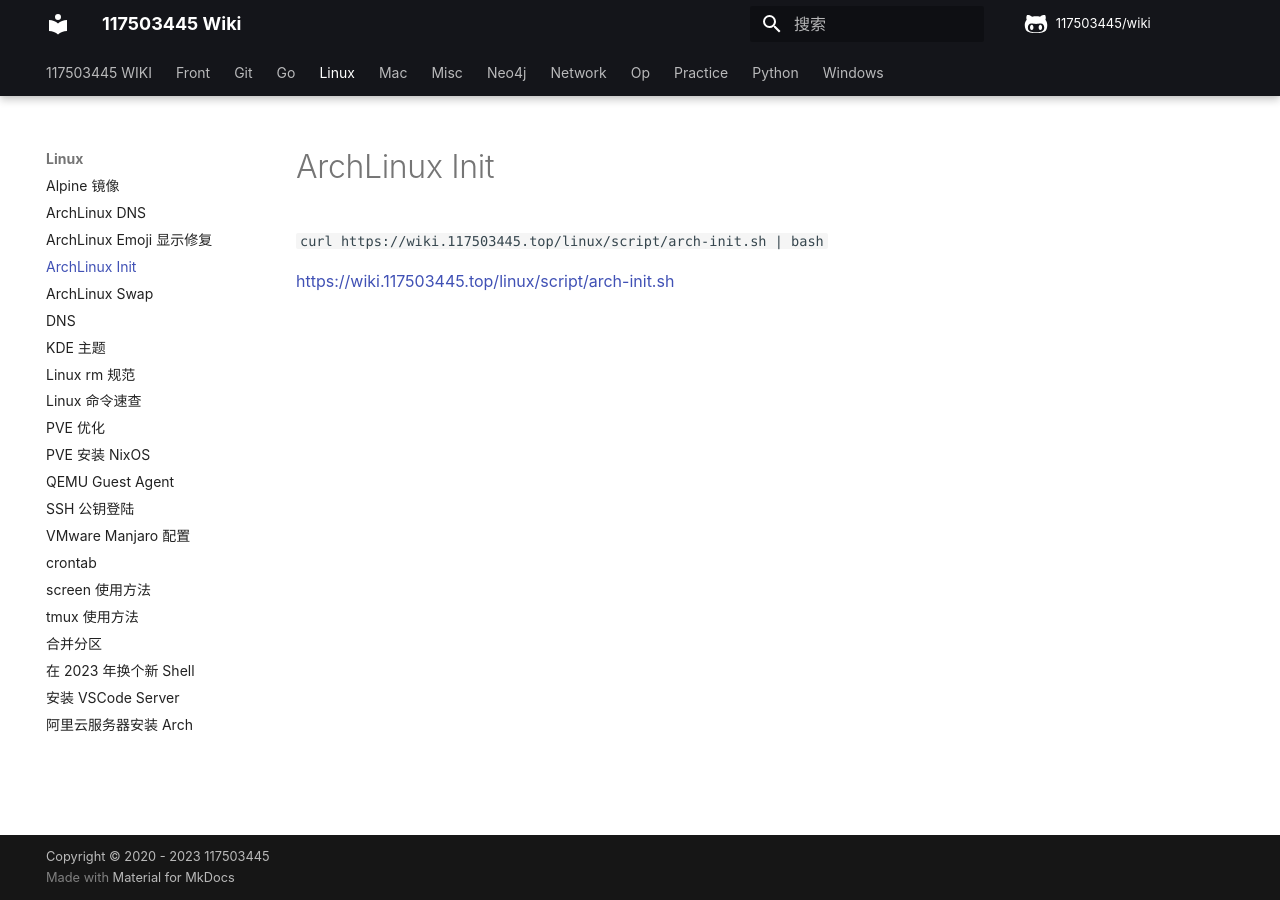
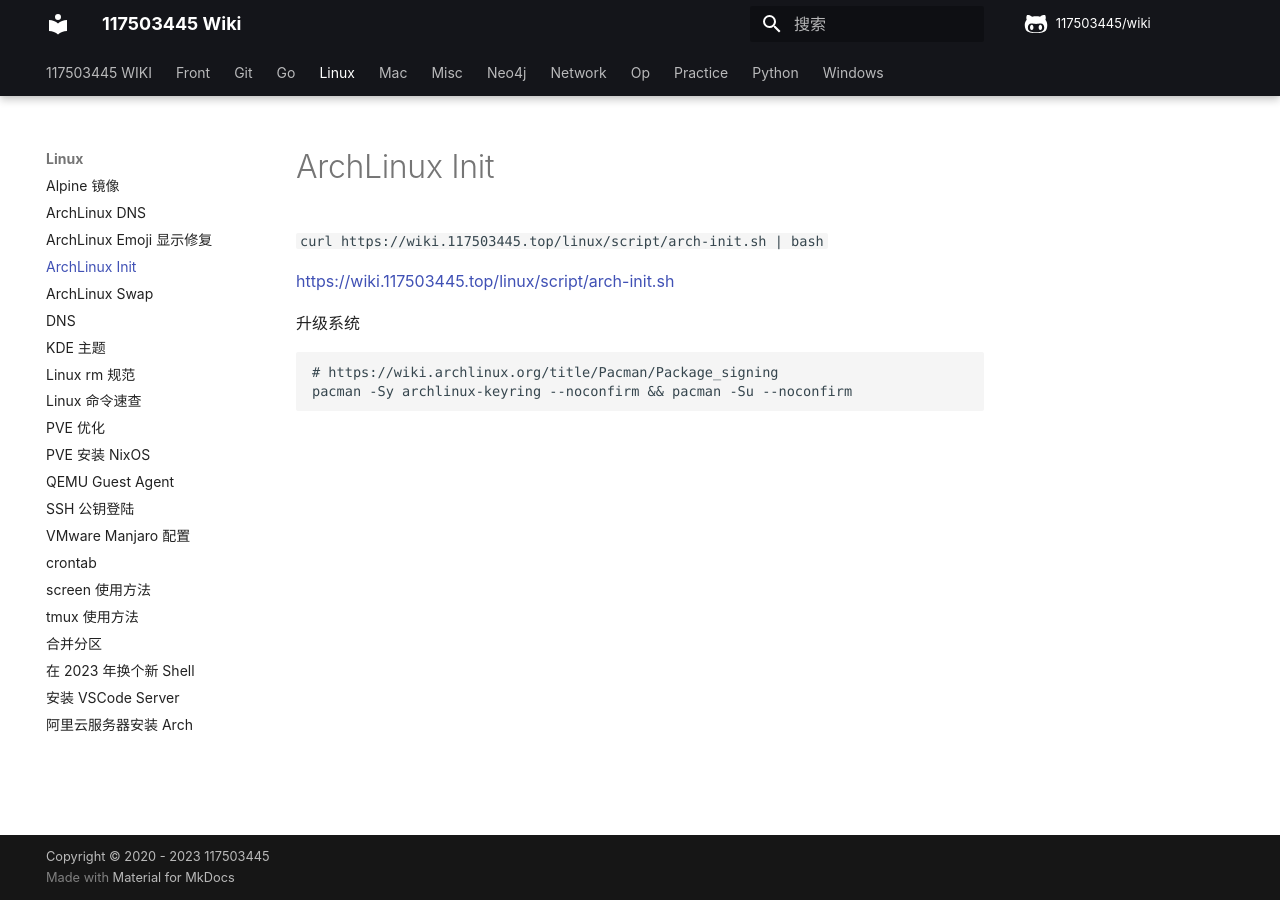
Before and after one commit to 117503445/wiki, an MkDocs documentation site: the page built from docs/linux/ArchLinux Init.md, in a window 1280 px wide. Built offline with MkDocs 1.6.1 and Material for MkDocs 9.7.7, drawn with Linux system fonts in a browser that asks for light colours; some web fonts are replaced; comment, search, counter and statistics services are not loaded.

Commit message:
升级系统
Signed-off-by: 117503445 <t117503445@gmail.com>

````diff
--- a/docs/linux/ArchLinux Init.md
+++ b/docs/linux/ArchLinux Init.md
@@ -3,3 +3,10 @@
 `curl https://wiki.117503445.top/linux/script/arch-init.sh | bash`
 
 <https://wiki.117503445.top/linux/script/arch-init.sh>
+
+升级系统
+
+```bash
+# https://wiki.archlinux.org/title/Pacman/Package_signing
+pacman -Sy archlinux-keyring --noconfirm && pacman -Su --noconfirm
+```
````
